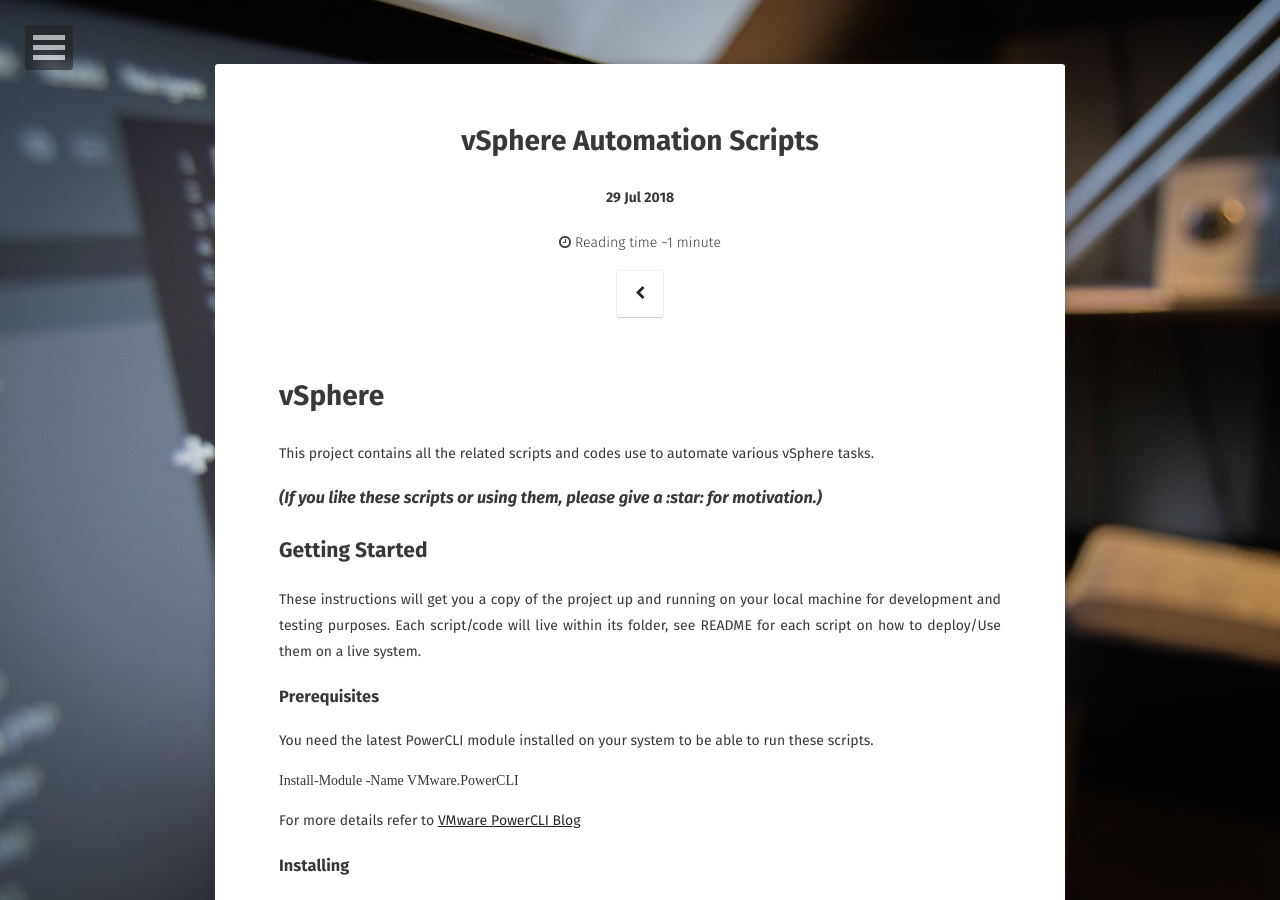
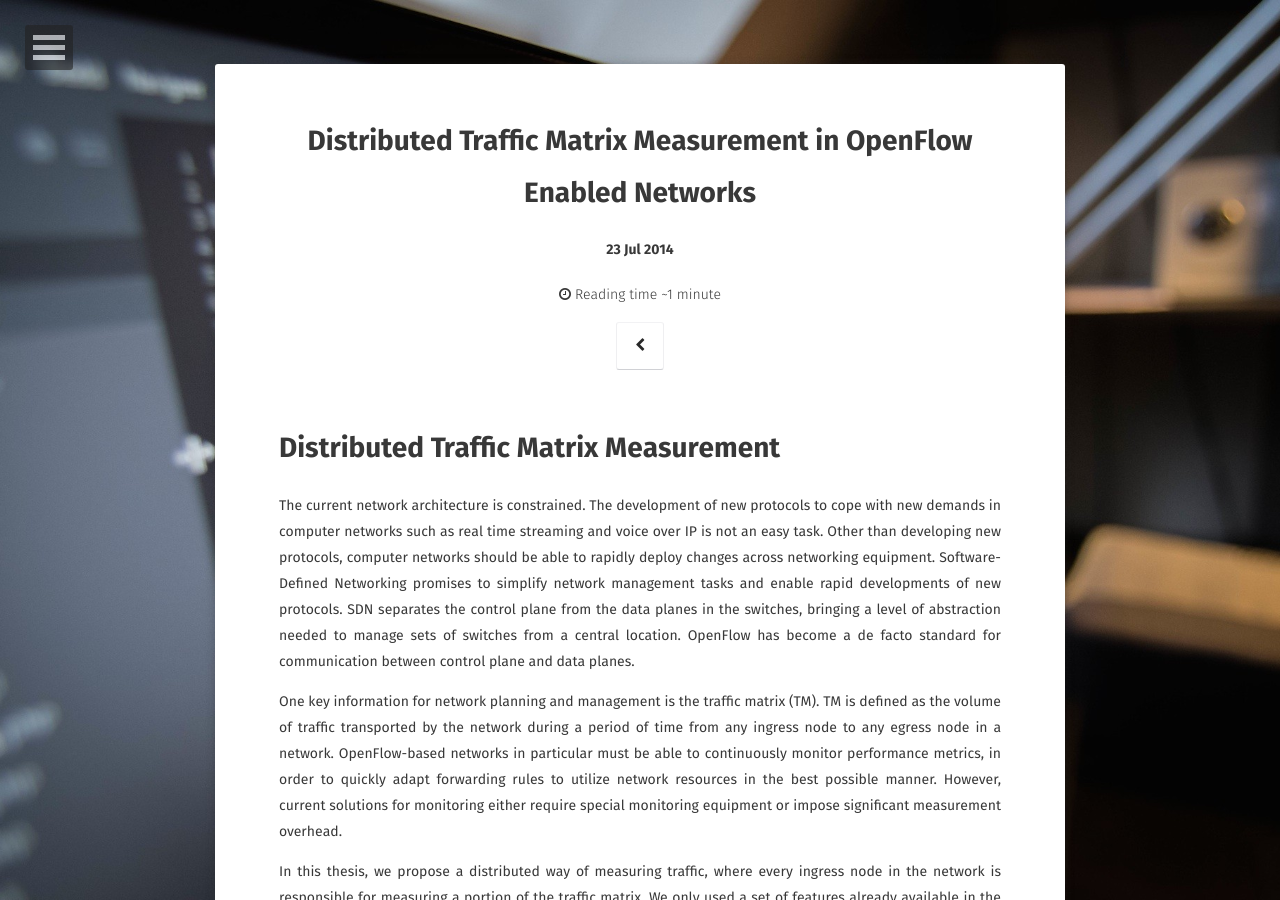
Before and after one commit to Arman-Keyoumarsi/Arman-Keyoumarsi.github.io, a Jekyll site: the page built from _posts/2019-07-29-Project-MasterThesis.md, in a window 1280 px wide and 900 px high. Built offline with Jekyll 4.4.1, drawn with Linux system fonts in a browser that asks for light colours; some web fonts are replaced; comment, search, counter and statistics services are not loaded; some of the changed text lies outside the part shown.

Commit message:
Added Content

````diff
--- a/_posts/2019-07-29-Project-MasterThesis.md
+++ b/_posts/2019-07-29-Project-MasterThesis.md
@@ -1,52 +1,43 @@
 ---
 layout: post
-title:  "vSphere Automation Scripts"
-date:   2018-07-29
-excerpt: "vSphere project contains all the related scripts and codes use to automate various vSphere tasks."
+title:  "Distributed Traffic Matrix Measurement in OpenFlow Enabled Networks"
+date:   2014-07-23
+excerpt: "Distributed Traffic Matrix Measurement in OpenFlow Enabled Networks, using opensource tools"
 project: true
 tag:
-- vSphere
-- Powershell
-- PowerCLI
-- Script
+- Network
+- OpenFlow
+- SDN
 comments: true
 ---
 
-# vSphere
+# Distributed Traffic Matrix Measurement
 
-This project contains all the related scripts and codes use to automate various vSphere tasks.
+The current network architecture is constrained. The development of new protocols to cope with
+new demands in computer networks such as real time streaming and voice over IP is not an
+easy task. Other than developing new protocols, computer networks should be able to rapidly
+deploy changes across networking equipment. Software-Defined Networking promises to
+simplify network management tasks and enable rapid developments of new protocols. SDN
+separates the control plane from the data planes in the switches, bringing a level of abstraction
+needed to manage sets of switches from a central location. OpenFlow has become a de facto
+standard for communication between control plane and data planes.
 
-### *(If you like these scripts or using them, please give a :star: for motivation.)*
+One key information for network planning and management is the traffic matrix (TM). TM is
+defined as the volume of traffic transported by the network during a period of time from any
+ingress node to any egress node in a network. OpenFlow-based networks in particular must be
+able to continuously monitor performance metrics, in order to quickly adapt forwarding rules to
+utilize network resources in the best possible manner. However, current solutions for monitoring
+either require special monitoring equipment or impose significant measurement overhead.
 
-## Getting Started
+In this thesis, we propose a distributed way of measuring traffic, where every ingress node in
+the network is responsible for measuring a portion of the traffic matrix. We only used a set of
+features already available in the latest version of OpenFlow without any need of modification in
+the platform. Therefore our framework can be deployed on any OpenFlow (version 1.3 or
+higher) enabled network. The effectiveness of our solution is demonstrated through series of
+emulation in Mininet and in a test-bed with low-end OpenFlow switches.
 
-These instructions will get you a copy of the project up and running on your local machine for development and testing purposes. Each script/code will live within its folder, see README for each script on how to deploy/Use them on a live system.
+#
 
-### Prerequisites
+You can download the thesis below:
 
-You need the latest PowerCLI module installed on your system to be able to run these scripts.
-```Powershell
-Install-Module -Name VMware.PowerCLI
-```
-For more details refer to [VMware PowerCLI Blog](https://blogs.vmware.com/PowerCLI/2017/04/powercli-install-process-powershell-gallery.html)
-
-### Installing
-
-You can clone the entire project or download the specific scripts and run them locally on your machine.
-
-```
-$ git clone https://github.com/Arman-Keyoumarsi/vSphere.git
-```
-For more details refer to [Cloning a repository](https://help.github.com/articles/cloning-a-repository/)
-
-## Built With
-
-* [Powershell](https://docs.microsoft.com/en-us/powershell/)
-* [Visual Studio Code](https://code.visualstudio.com/)
-* [PowerCLI](https://code.vmware.com/web/dp/tool/vmware-powercli/)
-
-## Github Repository
-
-You can find all the code on the Github Repository.
-
-<a href="https://github.com/Arman-Keyoumarsi/vSphere" class="btn">Git Rep</a>
+[Download Thesis]({{ site.url }}/assets/download/Distributed Traffic Matrix Measurement in OpenFlow Enabled Networks.pdf){: .btn}
````
